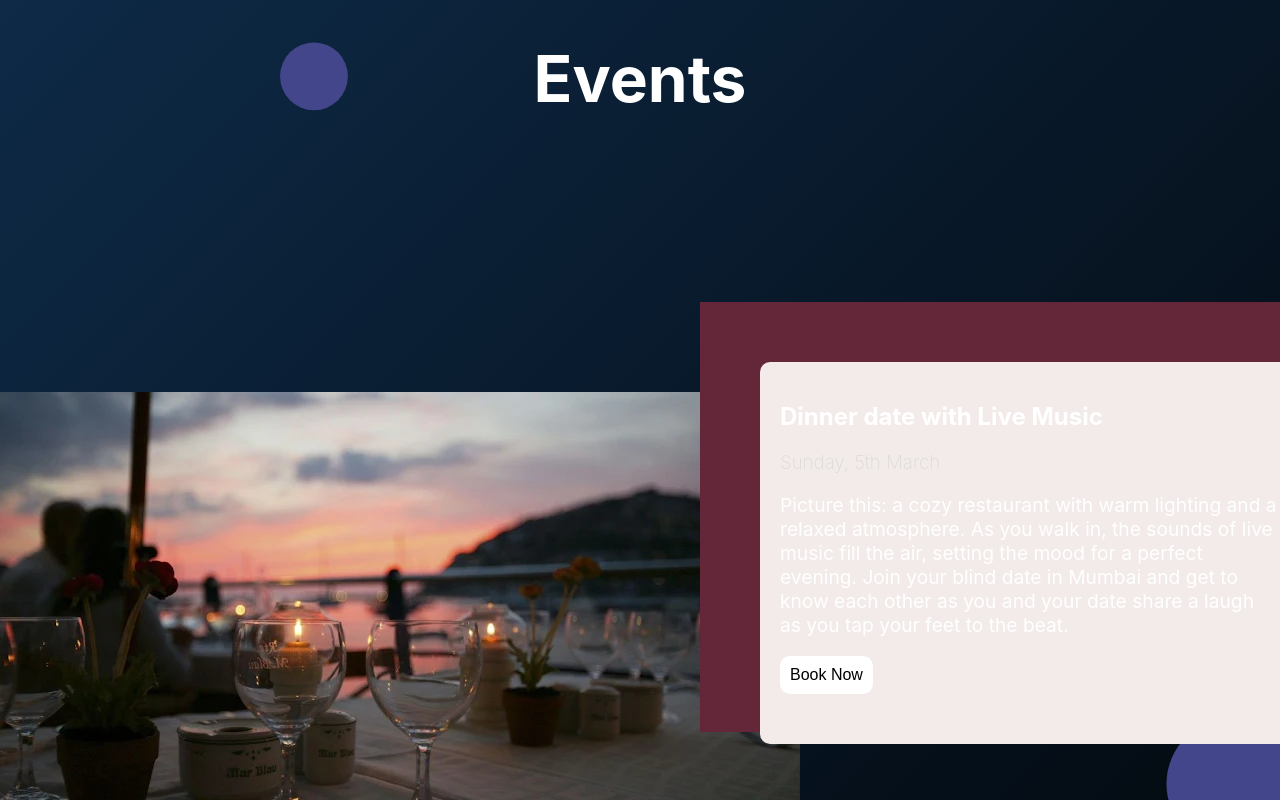
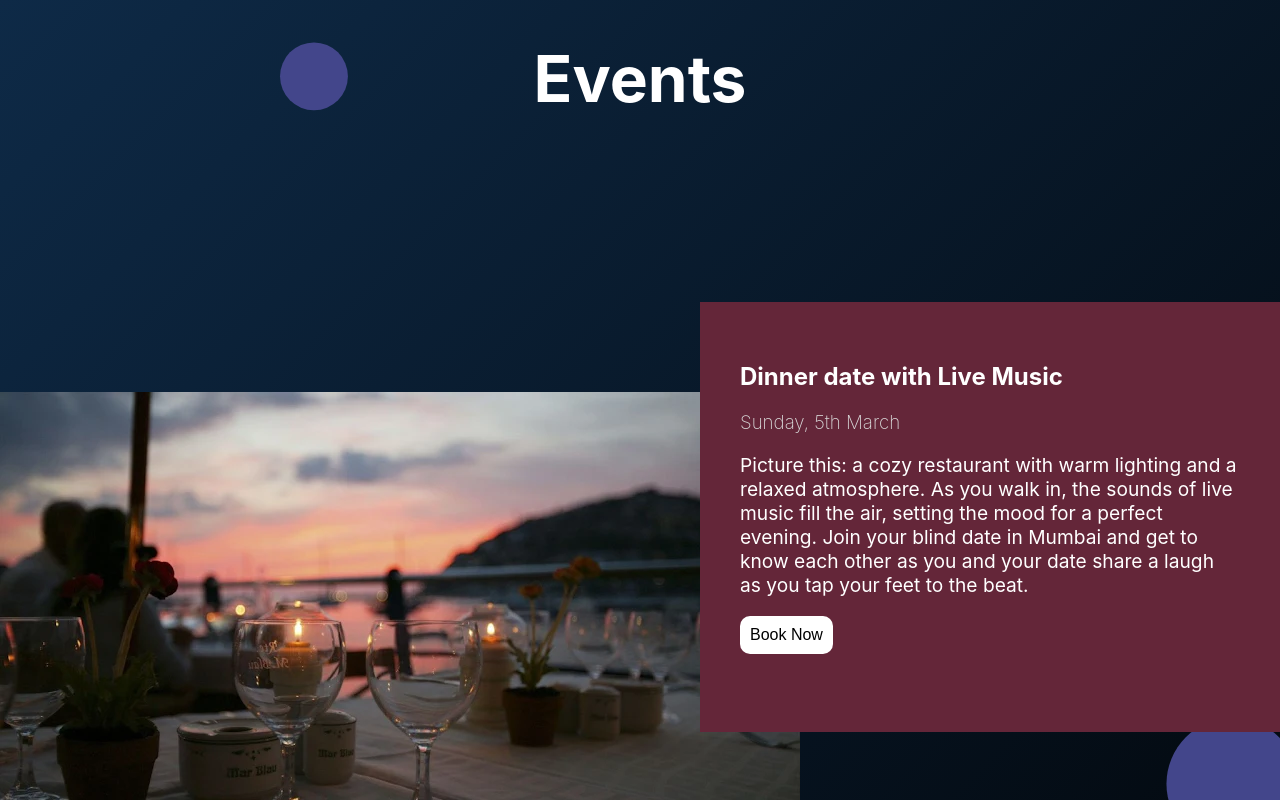
Before and after one commit to riyadd20/COC_Project, a React (Create React App) app in the folder client/blind-dating-app/: page /events in a window 1280 px wide. Shown: the top 800 px of the page. Built offline with nearby package versions, Linux system fonts and the light colour scheme.

Commit message:
event section

```diff
--- a/client/blind-dating-app/src/components/Section/Section.css
+++ b/client/blind-dating-app/src/components/Section/Section.css
@@ -21,7 +21,7 @@
     background-color: rgb(255, 255, 255);
   }
 
-  .container {
+  .sec-container {
     width: 500px;
   }
 
--- a/client/blind-dating-app/src/components/Section/Section.js
+++ b/client/blind-dating-app/src/components/Section/Section.js
@@ -68,7 +68,7 @@ const section = () => {
               </div>
             </div>
             <div className="right-container block">
-              <div className="container">
+              <div className="sec-container">
                 <h2>{title}</h2>
                 <h3>{date}</h3>
                 <p>{description}</p>
```
Also changed, not shown: client/blind-dating-app/src/pages/Events/Events.css (line endings or trailing spaces).
